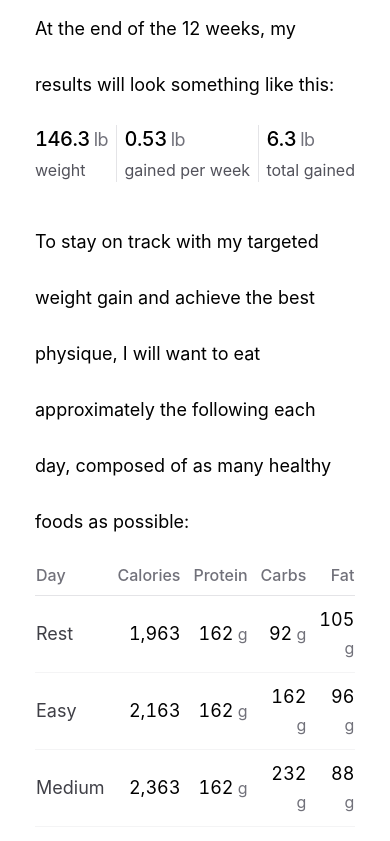
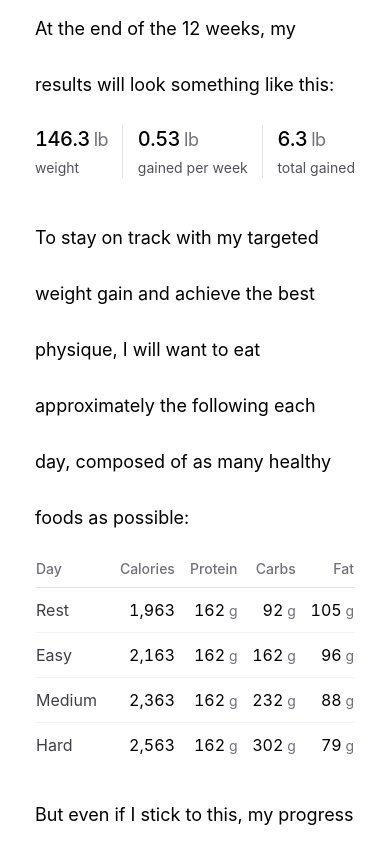
Before and after one commit to lukefernandez/minimum-effective-diet, a React (Vite) app: page / in a window 390 px wide. Shown: the part 1260-2101 px from the top of the page. Built offline with nearby package versions, Linux system fonts and the light colour scheme; a web font is replaced by a local one.

Commit message:
fix scaling of results and macros for better mobile viewing

```diff
--- a/src/components/Calculator.tsx
+++ b/src/components/Calculator.tsx
@@ -205,37 +205,37 @@ export function Calculator() {
             At the end of the {calculatorState.weeks} weeks, my results will
             look something like this:
           </p>
-          <div className="mx-auto mt-3 flex max-w-xs justify-between leading-tight sm:max-w-xl">
-            <div>
-              <p className="text-xl font-medium tabular-nums tracking-tight">
+          <div className="mx-auto mt-3 flex max-w-xs justify-between gap-3 leading-tight sm:max-w-xl sm:gap-6">
+            <div className="min-w-0">
+              <p className="whitespace-nowrap text-xl font-medium tabular-nums tracking-tight">
                 {plan?.finalWeight.toFixed(1)}
                 <span className="ml-1 text-lg font-normal text-zinc-500">
                   lb
                 </span>
               </p>
-              <p className="mt-1 text-base text-zinc-600">weight</p>
+              <p className="mt-1 text-sm text-zinc-600 sm:text-base">weight</p>
             </div>
             <div className="w-px self-stretch bg-zinc-200" />
-            <div>
-              <p className="text-xl font-medium tabular-nums tracking-tight">
+            <div className="min-w-0">
+              <p className="whitespace-nowrap text-xl font-medium tabular-nums tracking-tight">
                 {plan?.weeklyChange.toFixed(2)}
                 <span className="ml-1 text-lg font-normal text-zinc-500">
                   lb
                 </span>
               </p>
-              <p className="mt-1 text-base text-zinc-600">
+              <p className="mt-1 text-sm text-zinc-600 sm:text-base">
                 {directionConfig.pastResultText} per week
               </p>
             </div>
             <div className="w-px self-stretch bg-zinc-200" />
-            <div>
-              <p className="text-xl font-medium tabular-nums tracking-tight">
+            <div className="min-w-0">
+              <p className="whitespace-nowrap text-xl font-medium tabular-nums tracking-tight">
                 {plan?.totalChange.toFixed(1)}
                 <span className="ml-1 text-lg font-normal text-zinc-500">
                   lb
                 </span>
               </p>
-              <p className="mt-1 text-base text-zinc-600">
+              <p className="mt-1 text-sm text-zinc-600 sm:text-base">
                 total {directionConfig.pastResultText}
               </p>
             </div>
@@ -249,16 +249,16 @@ export function Calculator() {
             many healthy foods as possible:
           </p>
           <div className="mx-auto mt-3 max-w-xs overflow-x-auto leading-normal sm:max-w-xl">
-            <table className="w-full min-w-[20rem] border-collapse text-base">
+            <table className="w-full border-collapse text-base">
               <thead>
                 <tr>
-                  <th className="border-b border-zinc-200 pb-2 text-left text-base font-medium text-zinc-500">
+                  <th className="border-b border-zinc-200 pb-2 text-left text-sm font-medium text-zinc-500 sm:text-base">
                     Day
                   </th>
                   {["Calories", "Protein", "Carbs", "Fat"].map((heading) => (
                     <th
                       key={heading}
-                      className="border-b border-zinc-200 pb-2 pl-3 text-right text-base font-medium text-zinc-500"
+                      className="border-b border-zinc-200 pb-2 pl-2 text-right text-sm font-medium text-zinc-500 sm:pl-3 sm:text-base"
                     >
                       {heading}
                     </th>
@@ -270,16 +270,21 @@ export function Calculator() {
                   const border =
                     index < days.length - 1 ? " border-b border-zinc-100" : "";
                   const numCell =
-                    "py-2.5 pl-3 text-right text-lg tabular-nums" + border;
+                    "whitespace-nowrap py-2.5 pl-2 text-right text-base tabular-nums sm:pl-3 sm:text-lg" +
+                    border;
                   const gram = (
-                    <span className="text-base font-normal text-zinc-500">
+                    <span className="text-sm font-normal text-zinc-500 sm:text-base">
                       {" "}
                       g
                     </span>
                   );
                   return (
                     <tr key={day.label}>
-                      <td className={"py-2.5 text-lg text-zinc-700" + border}>
+                      <td
+                        className={
+                          "py-2.5 text-base text-zinc-700 sm:text-lg" + border
+                        }
+                      >
                         {day.label}
                       </td>
                       <td className={numCell}>{formatNumber(day.calories)}</td>
```
